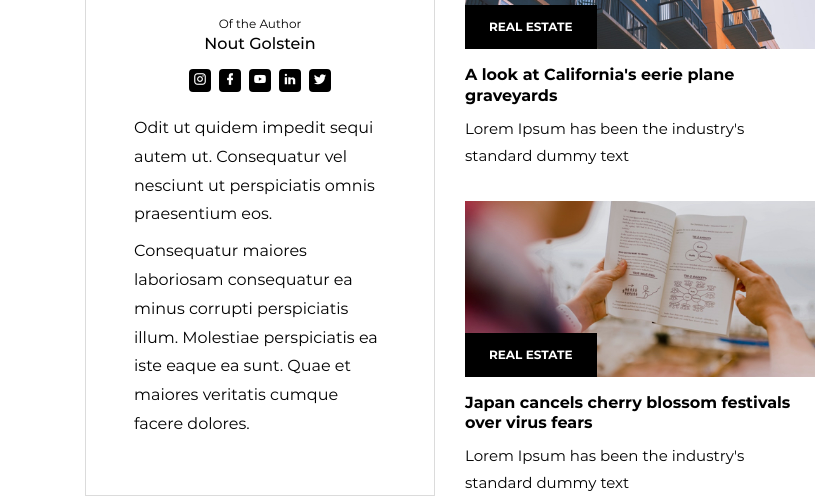
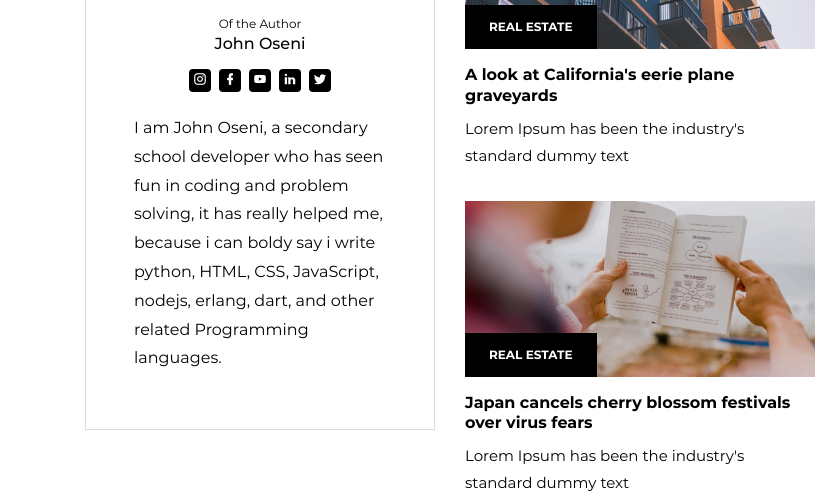
Before and after one commit to johnoseni1/my-news, a plain HTML site: page pages/author.html in a window 1280 px wide. Shown: the part 541-1039 px from the top of the page, 0-840 px from the left. Drawn offline with Linux system fonts and the light colour scheme; files that its build step writes are made by us from their sources; grey boxes are pictures that could not be loaded.

Commit message:
fdiooijfd

```diff
--- a/pages/author.html
+++ b/pages/author.html
@@ -170,7 +170,7 @@
                   class="img-lg img-fluid img-rounded mb-3"
                 />
                 <p class="fs-12 m-0">Of the Author</p>
-                <h5 class="mb-2 font-weight-medium">Nout Golstein</h5>
+                <h5 class="mb-2 font-weight-medium">John Oseni</h5>
                 <ul class="social-media justify-content-center p-0 mt-3 mb-4">
                   <li>
                     <a href="#">
@@ -200,13 +200,8 @@
                 </ul>
               </div>
               <p>
-                Odit ut quidem impedit sequi autem ut. Consequatur vel nesciunt
-                ut perspiciatis omnis praesentium eos.
-              </p>
-              <p>
-                Consequatur maiores laboriosam consequatur ea minus corrupti
-                perspiciatis illum. Molestiae perspiciatis ea iste eaque ea
-                sunt. Quae et maiores veritatis cumque facere dolores.
+                I am John Oseni, a secondary school developer who has seen fun in coding and problem solving, it has really helped me,
+                 because i can boldy say i write python, HTML, CSS, JavaScript, nodejs, erlang, dart, and other related Programming languages.
               </p>
             </div>
           </div>
```
